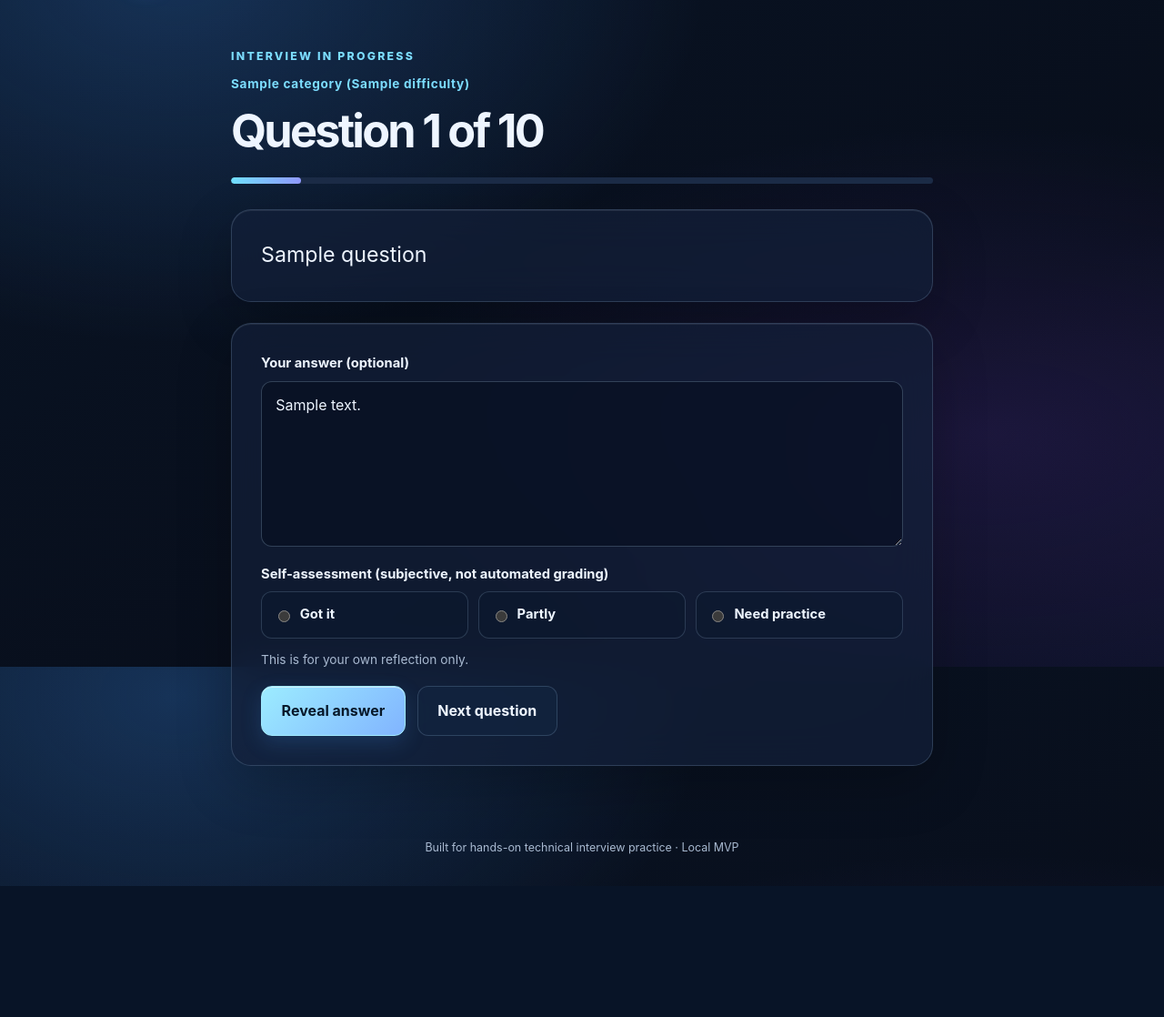
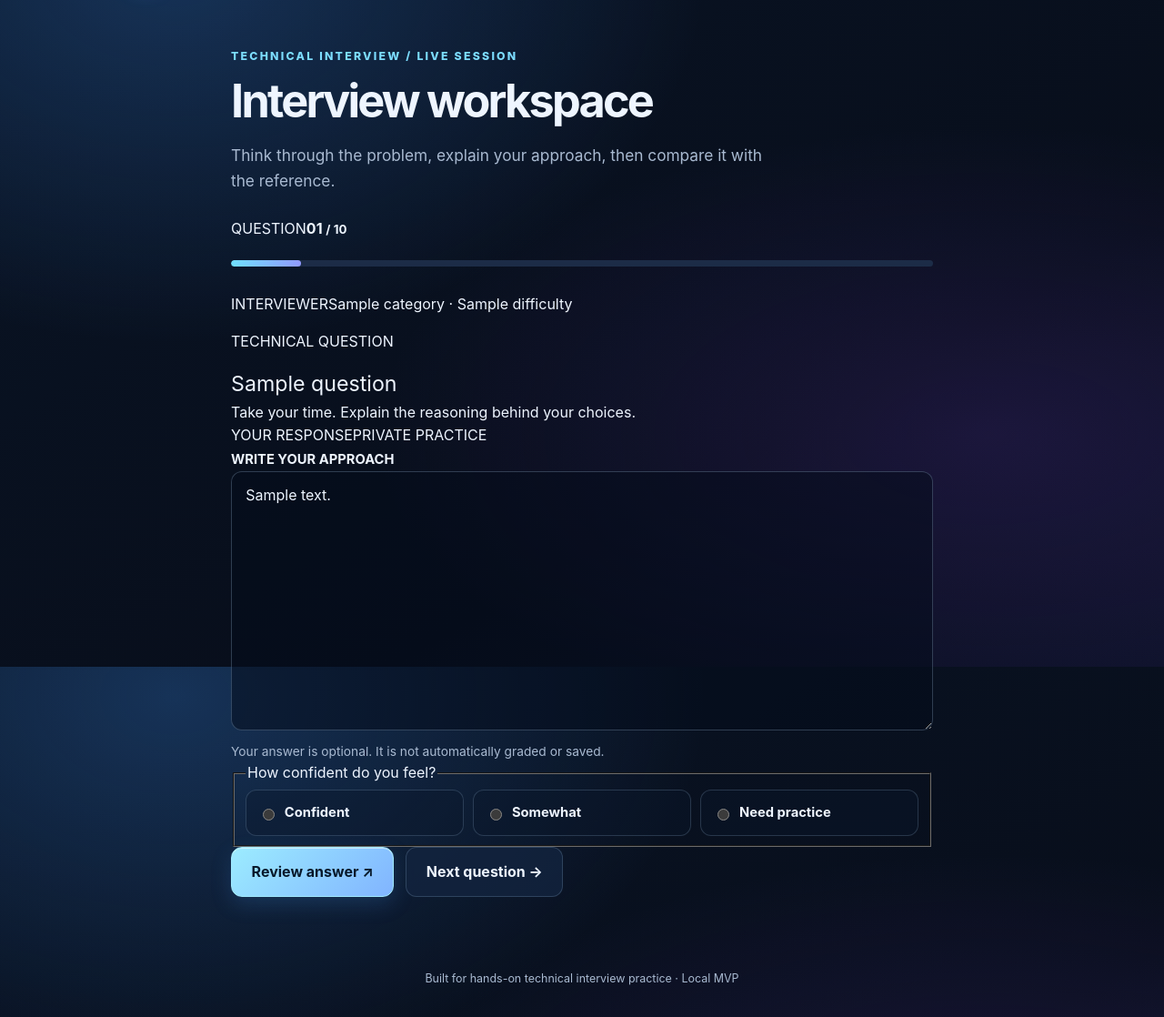
Before and after one commit to MohammadRezaHeydari-se/DevOps_Interview_Lab, a Flask app: template src/web/templates/question.html in a window 1280 px wide. Shown: the part 67-1185 px from the top of the page at 91% size. Before the commit the page ends 1041 px from the top, so only its background shows below. Run offline with Flask 3, Linux system fonts and the light colour scheme; the template is opened without the code that fills it: most values are stand-ins (such as "Sample title", 1, 10 or a date in 2020).

Commit message:
ui: build split-panel technical interview workspace

```diff
--- a/src/web/templates/question.html
+++ b/src/web/templates/question.html
@@ -1,41 +1,54 @@
 {% extends "base.html" %}
-
 {% block title %}Question {{ number }} of {{ total }} - DevOps Interview Lab{% endblock %}
-
 {% block content %}
-<p class="eyebrow">Interview in progress</p>
-<p class="meta">{{ question.category }} ({{ question.difficulty }})</p>
-<h1>Question {{ number }} of {{ total }}</h1>
+<section class="interview-top">
+  <div>
+    <p class="eyebrow">Technical interview / Live session</p>
+    <h1>Interview workspace</h1>
+    <p class="lead">Think through the problem, explain your approach, then compare it with the reference.</p>
+  </div>
+  <div class="question-counter"><span>QUESTION</span><strong>{{ "%02d"|format(number) }} <small>/ {{ "%02d"|format(total) }}</small></strong></div>
+</section>
 <div class="progress-track" role="progressbar" aria-label="Interview progress" aria-valuemin="0" aria-valuemax="{{ total }}" aria-valuenow="{{ number }}"><div class="progress-fill" style="width: {{ (number / total * 100) | round(1) }}%"></div></div>
-<article class="card">
+<div class="interview-grid">
+  <section class="interviewer-panel" aria-labelledby="interviewer-title">
+    <div class="panel-top"><span class="panel-dot" aria-hidden="true"></span><span id="interviewer-title">INTERVIEWER</span><span class="topic-chip">{{ question.category }} · {{ question.difficulty }}</span></div>
+    <div class="interviewer-content">
+      <p class="speaker-label">TECHNICAL QUESTION</p>
       <p class="question-text">{{ question.question }}</p>
-</article>
-<form class="card" method="post" action="{{ url_for('main.answer') }}">
-  <div class="field">
-    <label for="answer">Your answer (optional)</label>
-    <textarea id="answer" name="answer" rows="6" placeholder="Write your answer here or leave it empty...">{{ answer }}</textarea>
     </div>
-  <div class="field">
-    <label>Self-assessment (subjective, not automated grading)</label>
+    <div class="panel-foot">Take your time. Explain the reasoning behind your choices.</div>
+  </section>
+  <section class="candidate-panel" aria-labelledby="candidate-title">
+    <div class="panel-top"><span class="panel-dot candidate-dot" aria-hidden="true"></span><span id="candidate-title">YOUR RESPONSE</span><span class="response-status">PRIVATE PRACTICE</span></div>
+    <form class="response-form" method="post" action="{{ url_for('main.answer') }}">
+      <label for="answer" class="speaker-label">WRITE YOUR APPROACH</label>
+      <textarea id="answer" name="answer" rows="10" placeholder="Start with what you would check first, why it matters, and what you would do next...">{{ answer }}</textarea>
+      <p class="help">Your answer is optional. It is not automatically graded or saved.</p>
+      <fieldset class="assessment">
+        <legend>How confident do you feel?</legend>
         <div class="radio-group">
-      <label class="radio"><input type="radio" name="self_assessment" value="got-it" {% if rating == "got-it" %}checked{% endif %}> Got it</label>
-      <label class="radio"><input type="radio" name="self_assessment" value="partly" {% if rating == "partly" %}checked{% endif %}> Partly</label>
+          <label class="radio"><input type="radio" name="self_assessment" value="got-it" {% if rating == "got-it" %}checked{% endif %}> Confident</label>
+          <label class="radio"><input type="radio" name="self_assessment" value="partly" {% if rating == "partly" %}checked{% endif %}> Somewhat</label>
           <label class="radio"><input type="radio" name="self_assessment" value="need-practice" {% if rating == "need-practice" %}checked{% endif %}> Need practice</label>
         </div>
-    <p class="help">This is for your own reflection only.</p>
-  </div>
+      </fieldset>
       <div class="actions">
-    <button type="submit" name="action" value="reveal">Reveal answer</button>
-    <button type="submit" name="action" value="next" class="secondary">{% if is_last %}Finish interview{% else %}Next question{% endif %}</button>
+        <button type="submit" name="action" value="reveal">Review answer <span aria-hidden="true">↗</span></button>
+        <button type="submit" name="action" value="next" class="secondary">{% if is_last %}Finish interview{% else %}Next question{% endif %} <span aria-hidden="true">→</span></button>
       </div>
     </form>
+  </section>
+</div>
 {% if revealed %}
-<section class="answer">
-  <h2>Short answer</h2><p>{{ question.shortAnswer }}</p>
-  <h2>Explanation</h2><p>{{ question.explanation }}</p>
+<section class="reference-panel" aria-labelledby="reference-title">
+  <div class="reference-heading"><p class="eyebrow">Reference notes</p><h2 id="reference-title">Let's unpack the answer.</h2></div>
+  <div class="reference-grid">
+    <div><h3>Short answer</h3><p>{{ question.shortAnswer }}</p></div>
+    <div><h3>Why it works</h3><p>{{ question.explanation }}</p></div>
+  </div>
   {% if question.followUps %}
-  <h2>Follow-up questions</h2>
-  <ul>{% for follow_up in question.followUps %}<li>{{ follow_up }}</li>{% endfor %}</ul>
+  <div class="follow-ups"><h3>What an interviewer might ask next</h3><ul>{% for follow_up in question.followUps %}<li>{{ follow_up }}</li>{% endfor %}</ul></div>
   {% endif %}
 </section>
 {% endif %}
```
Lines whose indentation alone changed are shown as unchanged.
